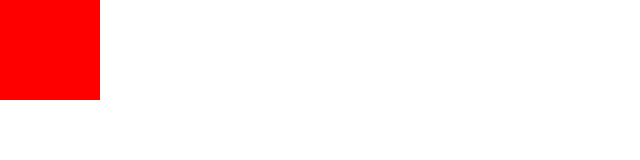
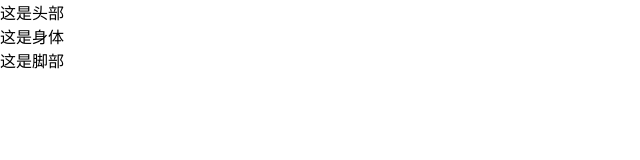
Before and after one commit to JslomQI/COM-iCareU, a website: page home/index.html in a window 1280 px wide. Shown: the whole page, without its empty margins (0-640 px from the left). Drawn offline with Linux system fonts and the light colour scheme.

Commit message:
修改index.html

```diff
--- a/home/index.html
+++ b/home/index.html
@@ -8,6 +8,8 @@
 		<script type="text/javascript" src="dist/js/all.js" ></script>
 	</head>
 	<body>
-		<div id="box"></div>
+		<header>这是头部</header>
+		<div class="g-bd">这是身体</div>
+		<footer>这是脚部</footer>
 	</body>
 </html>
```
